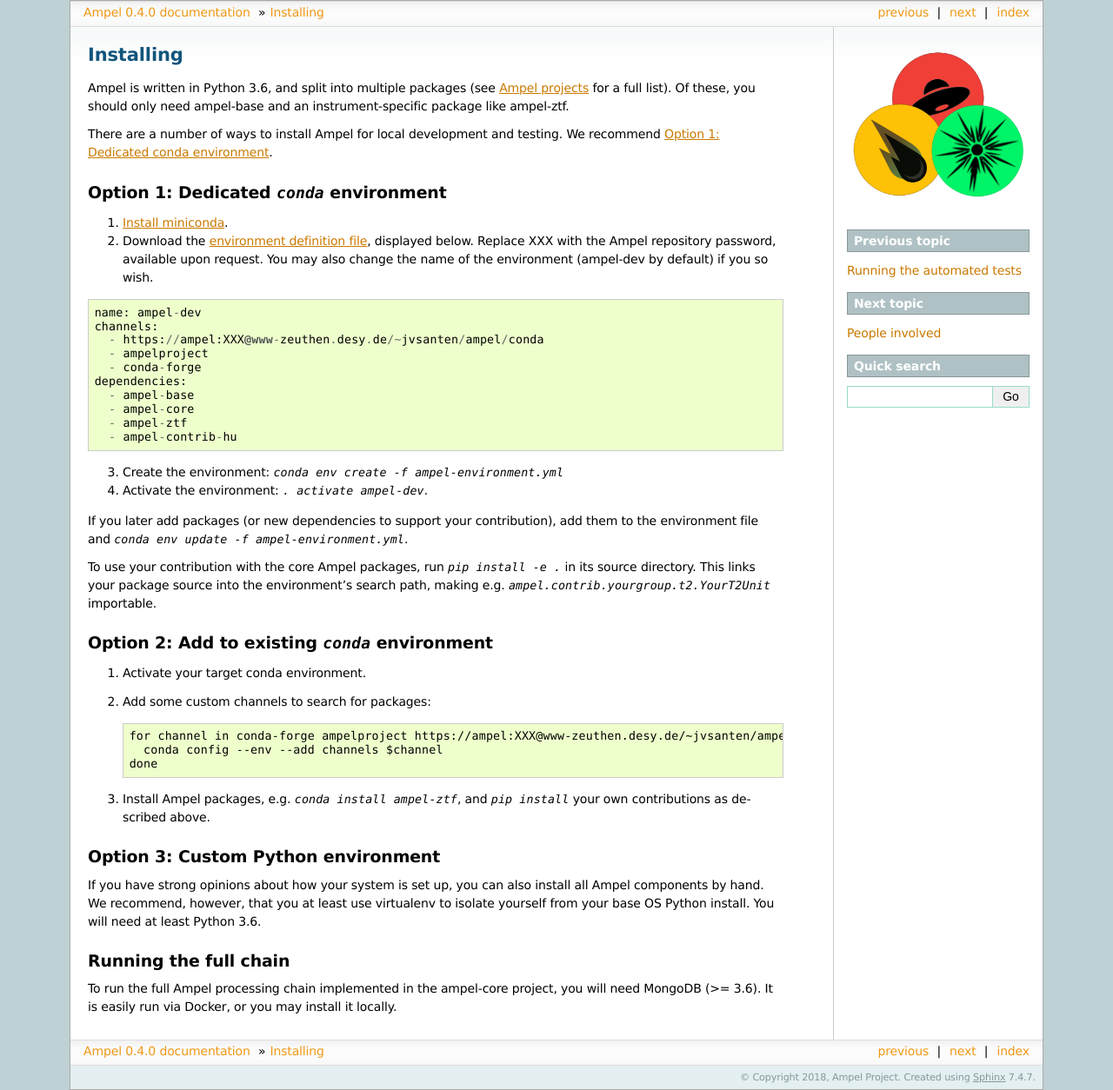
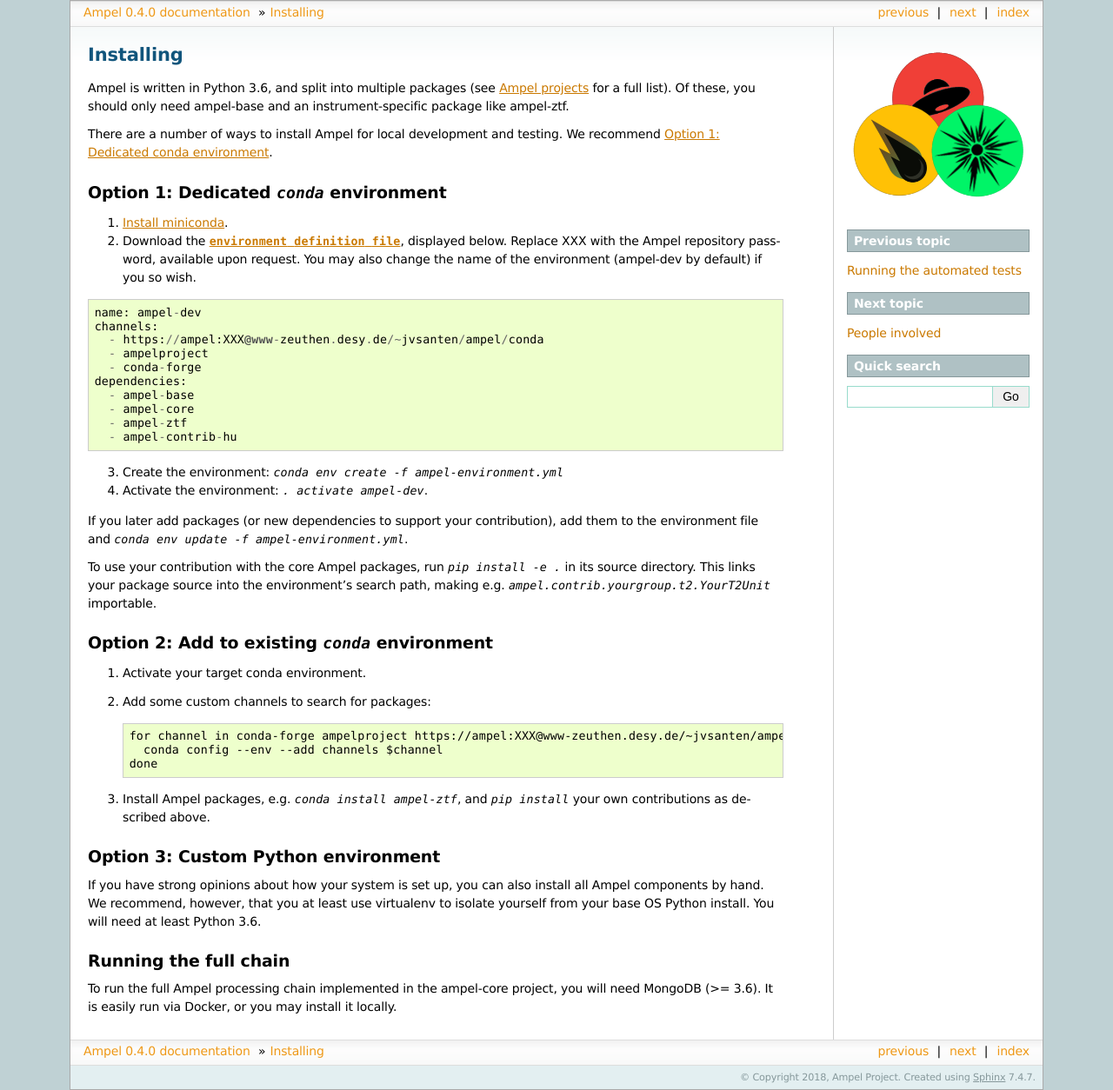
Before and after one commit to AmpelProject/Ampel-core, a Sphinx documentation site: the page built from docs/installing.rst, in a window 1280 px wide. Shown: the whole page at 87% size. Built offline with Sphinx 7.4.7, drawn with Linux system fonts in a browser that asks for light colours; part of the change alters nothing that is shown.

```diff
--- a/docs/installing.rst
+++ b/docs/installing.rst
@@ -12,7 +12,7 @@ Option 1: Dedicated `conda` environment
 
 1. `Install miniconda <https://conda.io/miniconda.html>`_.
 
-2. Download the `environment definition file </_static/ampel-environment.yml>`_, displayed below. Replace XXX with the Ampel repository password, available upon request. You may also change the name of the environment (ampel-dev by default) if you so wish.
+2. Download the :download:`environment definition file </_static/ampel-environment.yml>`, displayed below. Replace XXX with the Ampel repository password, available upon request. You may also change the name of the environment (ampel-dev by default) if you so wish.
 
 .. literalinclude:: /_static/ampel-environment.yml
 
```
